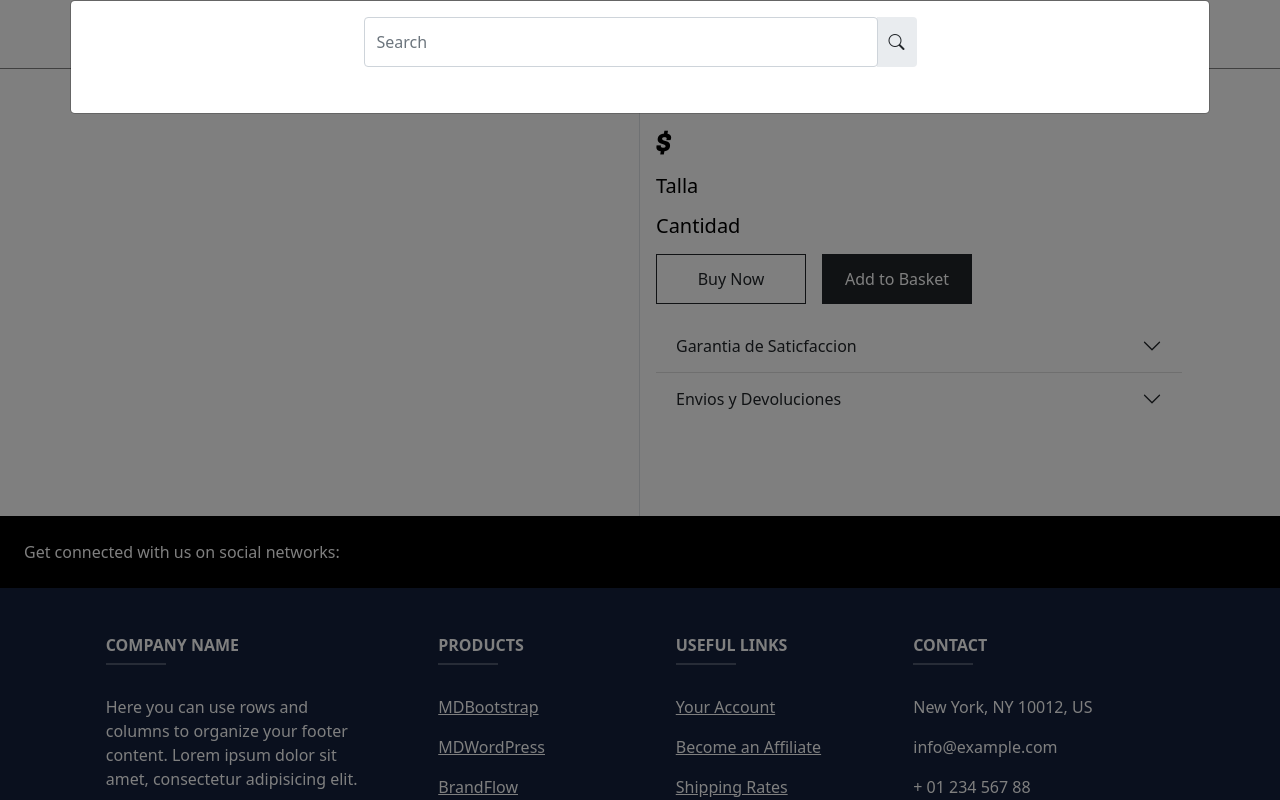
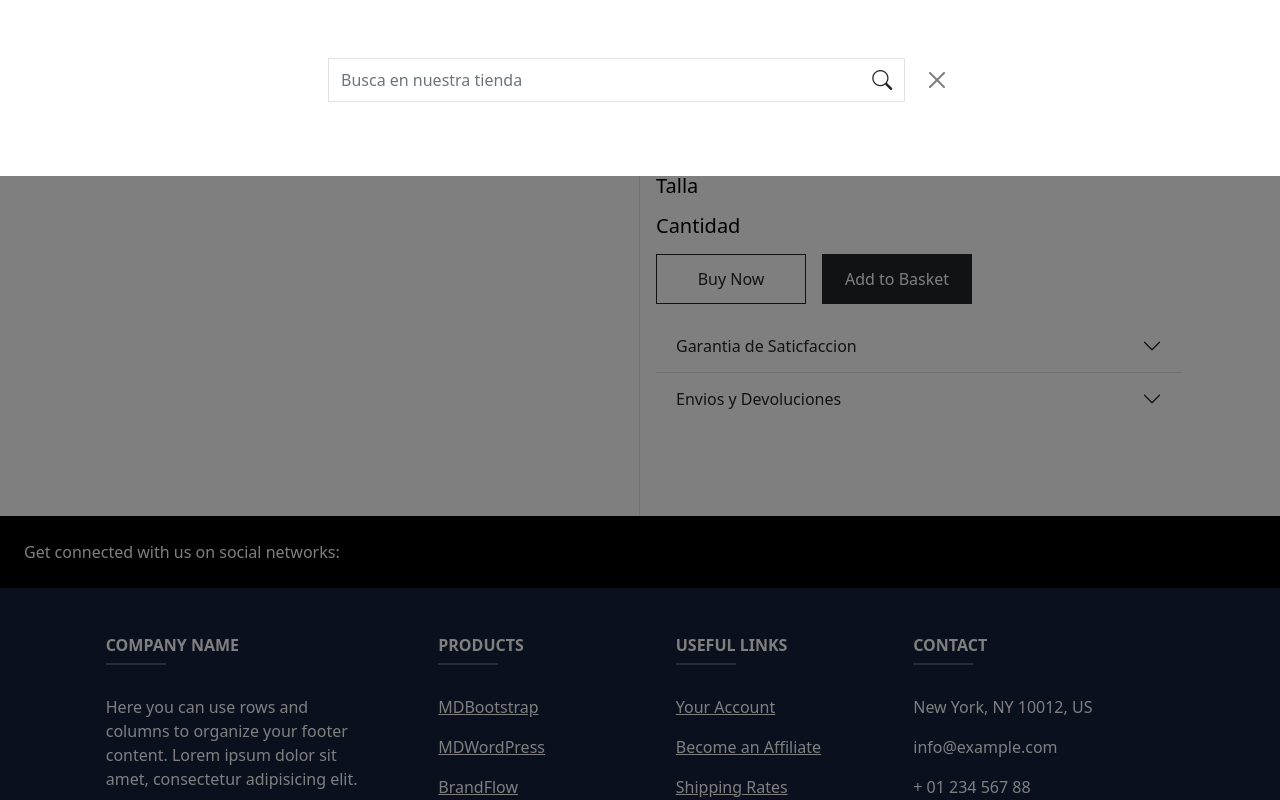
Before and after one commit to JosueReyes-1/GAMELAND, a Django app: page /productos/1 in a window 1280 px wide, after a click on "Buscar". Run offline with Django 4.2, Linux system fonts and the light colour scheme; data that the repository does not hold is empty; some libraries are stand-ins or nearby versions.

Commit message:
actualizacion de barra de busqueda

```diff
--- a/gameland/static/css/base.css
+++ b/gameland/static/css/base.css
@@ -96,22 +96,27 @@ footer{
 
 
 /* modal */
-.modal-xl{
-    border: 0;
-    margin: auto;
+.modal-fullscreen{
+    height: auto;
+}
 
+.input-group-text{
+    background: none;
 }
 .modal-header{
-    height: 10vh;
+    height: 20vh;
+    justify-content: center;
 }
-
 .search{
     width: 50%;
 }
-.barra-search{
-    height: 50px;
+.modal-body{
+    padding: 0;
 }
 
+.barra-search:focus{
+    border-color: var(--color-amarillo);
+}
 .btn-modal:focus{
     border-color: var(--color-negro);
     box-shadow: none;
--- a/indexapp/templates/indexapp/base.html
+++ b/indexapp/templates/indexapp/base.html
@@ -53,6 +53,7 @@
 							</a>
 						</li>
 						<li class="nav-item me-3 me-lg-0">
+
 							<a type="button" data-bs-toggle="modal" data-bs-target="#exampleModal" class="nav-link" href="#!">
 								<span>Buscar</span>
 								<i class="bi bi-search icon"></i>
@@ -63,18 +64,24 @@
 			</div>
 		</nav>
 
-		<div class="modal fade top" id="exampleModal" tabindex="-1" aria-labelledby="exampleModalLabel" aria-hidden="true">
-			<div class="modal-dialog modal-xl">
+		<div class="modal  fade top " id="exampleModal" tabindex="-1" aria-labelledby="exampleModalLabel" aria-hidden="true">
+			<div class="modal-dialog modal-fullscreen ">
 				<div class="modal-content">
 					<div class="modal-header border-0">
-						<div class="input-group search m-auto rounded">
-							<input type="search" class="form-control rounded barra-search btn-modal" placeholder="Search" aria-label="Search" aria-describedby="search-addon" />
-							<span class="input-group-text border-0" id="search-addon">
-								<i class="bi bi-search"></i>
-							</span>
+						<div class="d-flex  search  rounded">
+							<div class="input-group border">
+								<input type="search" class="form-control border-0 rounded barra-search  btn-modal titulo3" placeholder="Busca en nuestra tienda" aria-label="Search" aria-describedby="search-addon" />
+								<span class="input-group-text  border-0" id="search-addon">
+									<i class="bi bi-search fs-5"></i>
+								</span>
+							</div>
+							<button type="button" class="btn-close m-auto ms-3 btn-modal" data-bs-dismiss="modal" aria-label="Close"></button>
 						</div>
+
 					</div>
 					<div class="modal-body ">
+						<ul id="seconds"></ul>
+
 
 					</div>
 				</div>
--- a/indexapp/views.py
+++ b/indexapp/views.py
@@ -1,5 +1,6 @@
 
 from django.shortcuts import render,HttpResponse
+from django.http import JsonResponse
 from indexapp.models import Producto,ImagenProducto, Producto_Size
 from django.core.paginator import Paginator,EmptyPage
 
@@ -11,6 +12,8 @@ def index(request):
     imagenesP=ImagenProducto.objects.all()
     # consulta de productos en descuentos
     productos_desc=Producto.objects.filter(estado__estado='descuento')
+
+
 
     context={
         "nuevos": productos_nuevos,
```
Also changed, not shown: gameland/static/js/index.js (line endings or trailing spaces).
